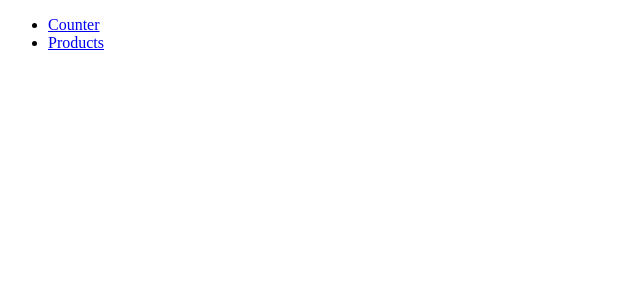
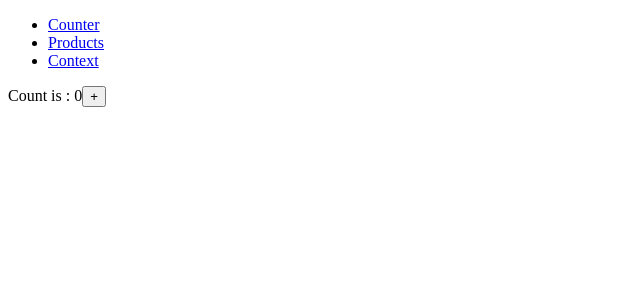
Before and after one commit to Rapunzal/my-app, a React (Vite) app: page /context in a window 1280 px wide. Before the commit this address had no page. Shown: the top 300 px of the page, without its empty margins (0-640 px from the left). Built offline with nearby package versions, Linux system fonts and the light colour scheme.

Commit message:
useContext

```diff
--- a/src/App.jsx
+++ b/src/App.jsx
@@ -5,6 +5,7 @@ import { Products } from "./components/Products";
 import { Routes, Route } from "react-router-dom";
 import Counter from "./Counter";
 import Navbar from "./components/Navbar";
+import Parent from "./components/Parent";
 
 function App() {
   return (
@@ -13,6 +14,7 @@ function App() {
       <Routes>
         <Route path="/" element={<Counter />} />
         <Route path="/products" element={<Products />} />
+        <Route path="/context" element={<Parent />} />
       </Routes>
     </div>
   );
--- a/src/components/Navbar.jsx
+++ b/src/components/Navbar.jsx
@@ -11,6 +11,9 @@ const Navbar = () => {
         <li>
           <Link to="/products">Products</Link>
         </li>
+        <li>
+          <Link to="/context">Context</Link>
+        </li>
       </ul>
     </div>
   );
--- /dev/null
+++ b/src/components/Parent.jsx
@@ -0,0 +1,17 @@
+import React, { useContext } from "react";
+import { CounterContext } from "../context/CounterContext";
+
+const Parent = () => {
+  const { count, setCount } = useContext(CounterContext);
+  const handleIncrement = () => {
+    setCount(count + 1);
+  };
+  return (
+    <div>
+      Count is : {count}
+      <button onClick={handleIncrement}>+</button>
+    </div>
+  );
+};
+
+export default Parent;
--- /dev/null
+++ b/src/context/CounterContext.jsx
@@ -0,0 +1,17 @@
+import { createContext, useState } from "react";
+
+const CounterContext = createContext({
+  count: 0,
+  setCount: () => {},
+});
+
+const CounterProvider = ({ children }) => {
+  const [count, setCount] = useState(0);
+  return (
+    <CounterContext.Provider value={{ count, setCount }}>
+      {children}
+    </CounterContext.Provider>
+  );
+};
+
+export { CounterContext, CounterProvider };
--- a/src/main.jsx
+++ b/src/main.jsx
@@ -3,11 +3,14 @@ import { createRoot } from "react-dom/client";
 import "./index.css";
 import { BrowserRouter } from "react-router-dom";
 import App from "./App.jsx";
+import { CounterProvider } from "./context/CounterContext.jsx";
 
 createRoot(document.getElementById("root")).render(
-  <BrowserRouter>
-    <StrictMode>
-      <App />
-    </StrictMode>
-  </BrowserRouter>
+  <CounterProvider>
+    <BrowserRouter>
+      <StrictMode>
+        <App />
+      </StrictMode>
+    </BrowserRouter>
+  </CounterProvider>
 );
```
